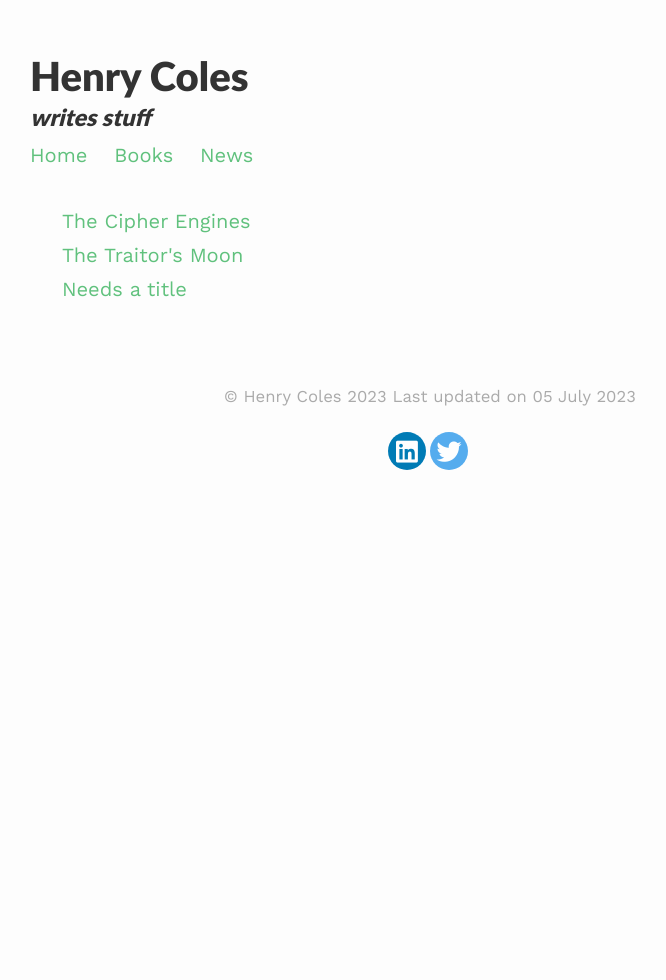
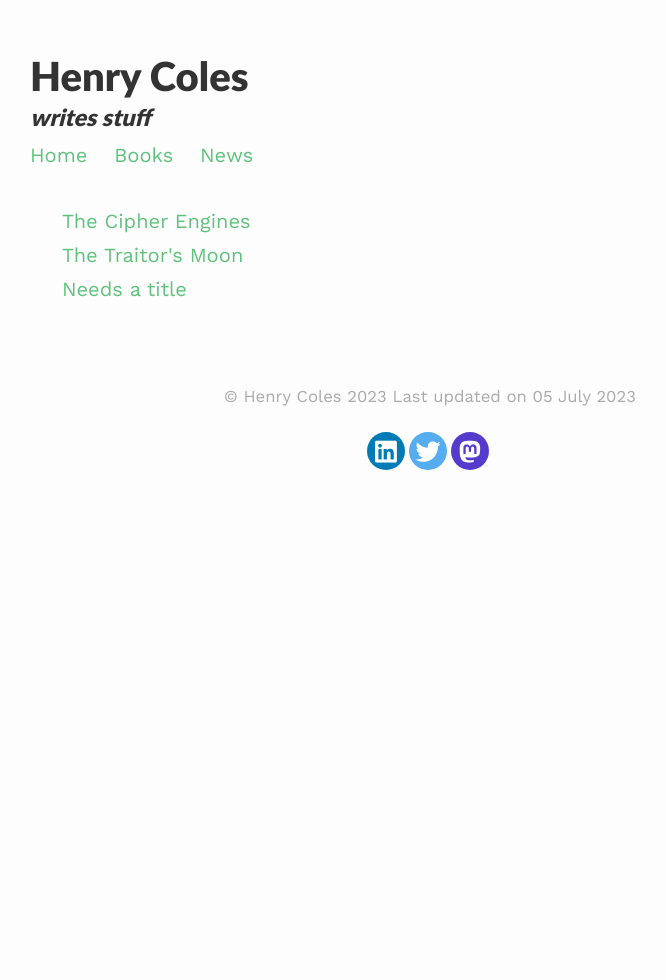
Before and after one commit to hcoles/henrycoles, a Jekyll site: the page built from _pages/books.md, in a window 1280 px wide. Shown: the whole page, without its empty margins (210-876 px from the left). Built offline with Jekyll 4.4.1, drawn with Linux system fonts in a browser that asks for light colours; nearby versions of some CDN libraries.

Commit message:
add mastodon

```diff
--- a/_includes/social-footer.html
+++ b/_includes/social-footer.html
@@ -26,5 +26,12 @@ target="_blank">
 </a>
 {%- endif -%}
 
+<a title ="Mastodon"
+class="social-button mastodon"
+rel="me"
+target="_blank"
+href="https://mastodon.me.uk/@hjc">
+<i class="fab fa-mastodon"></i>
+</a>
 
 </div>
--- a/assets/css/_sass/footer-social.scss
+++ b/assets/css/_sass/footer-social.scss
@@ -39,6 +39,7 @@
 .fa-envelope
 .fa-quora
 .fa-instagram
+.fa-mastodon
 .fa-stack-overflow {
   font-size: 25px;
 }
@@ -63,6 +64,15 @@
   border-color: #55acee;
 }
 
+.rounded-social-buttons .social-button.mastodon {
+  background: #563ACC;
+}
+
+.rounded-social-buttons .social-button.mastodon:hover, .rounded-social-buttons .social-button.mastodon:focus {
+  color: #563ACC;
+  background: #fefefe;
+  border-color: #563ACC;
+}
 .rounded-social-buttons .social-button.linkedin {
   background: #007bb5;
 }
```
